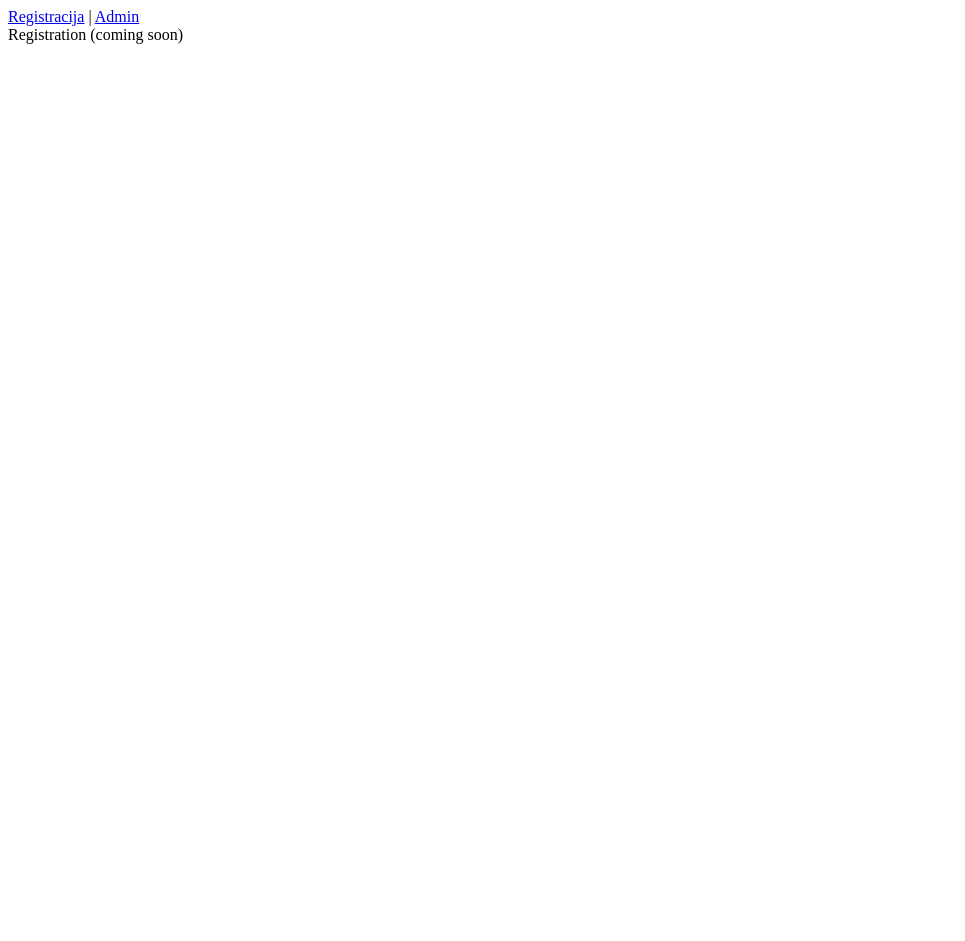
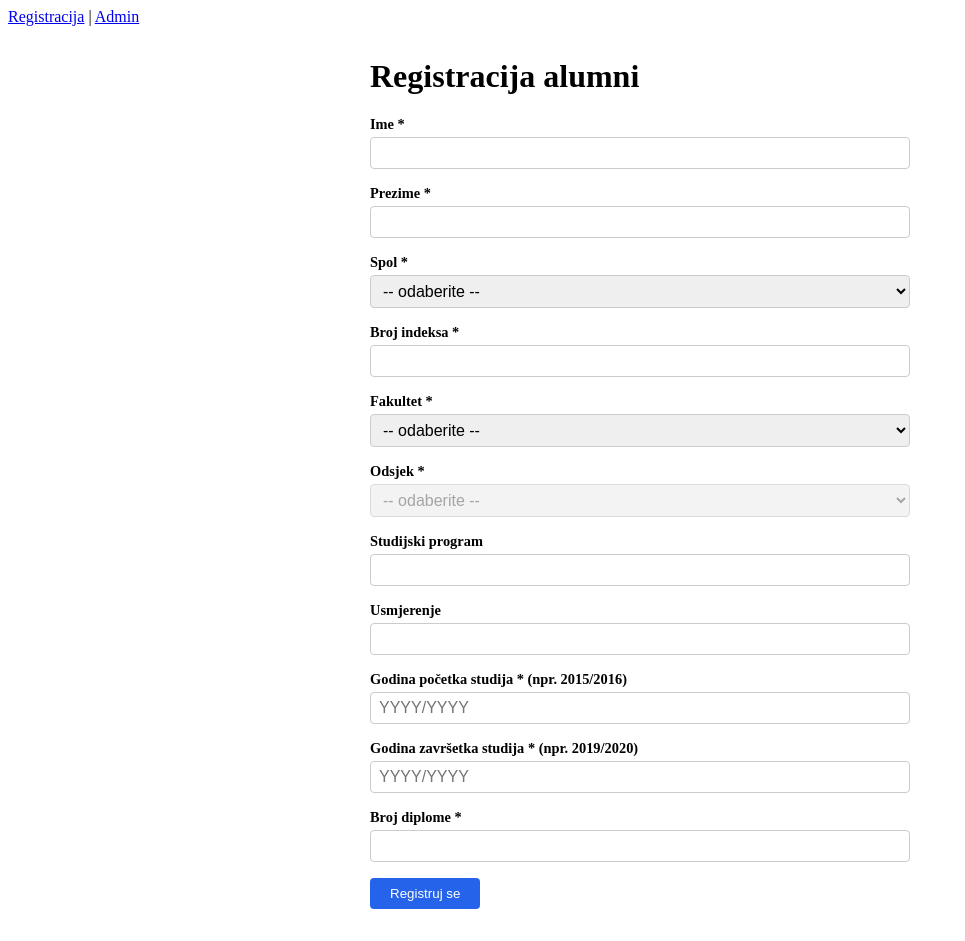
Before and after one commit to almauntz/alumni-platform, a Vue app in the folder frontend/: page / in a window 1280 px wide. Shown: the whole page, without its empty margins (0-965 px from the left). Before the commit the page ends 800 px from the top, so only its background shows below. Built offline with nearby package versions, Linux system fonts and the light colour scheme.

Commit message:
feat: alumni registration form with cascading faculty/department dropdowns

```diff
--- a/frontend/src/views/RegistrationView.vue
+++ b/frontend/src/views/RegistrationView.vue
@@ -1 +1,151 @@
-<template><div>Registration (coming soon)</div></template>
+<template>
+  <div class="registration">
+    <h1>Registracija alumni</h1>
+
+    <div v-if="success" class="success">
+      Registracija uspješna! Vaš zahtjev je u obradi.
+    </div>
+
+    <form v-else @submit.prevent="submit">
+      <div class="field">
+        <label>Ime *</label>
+        <input v-model="form.ime" required />
+      </div>
+
+      <div class="field">
+        <label>Prezime *</label>
+        <input v-model="form.prezime" required />
+      </div>
+
+      <div class="field">
+        <label>Spol *</label>
+        <select v-model="form.spol" required>
+          <option value="">-- odaberite --</option>
+          <option value="M">Muški</option>
+          <option value="F">Ženski</option>
+          <option value="Ostalo">Ostalo</option>
+        </select>
+      </div>
+
+      <div class="field">
+        <label>Broj indeksa *</label>
+        <input v-model="form.broj_indeksa" required />
+      </div>
+
+      <div class="field">
+        <label>Fakultet *</label>
+        <select v-model="form.fakultet" required @change="form.odsjek = ''">
+          <option value="">-- odaberite --</option>
+          <option v-for="f in FACULTY_NAMES" :key="f" :value="f">{{ f }}</option>
+        </select>
+      </div>
+
+      <div class="field">
+        <label>Odsjek *</label>
+        <select v-model="form.odsjek" required :disabled="!form.fakultet">
+          <option value="">-- odaberite --</option>
+          <option
+            v-for="d in departments"
+            :key="d"
+            :value="d"
+          >{{ d }}</option>
+        </select>
+      </div>
+
+      <div class="field">
+        <label>Studijski program</label>
+        <input v-model="form.studijski_program" />
+      </div>
+
+      <div class="field">
+        <label>Usmjerenje</label>
+        <input v-model="form.usmjerenje" />
+      </div>
+
+      <div class="field">
+        <label>Godina početka studija * (npr. 2015/2016)</label>
+        <input v-model="form.godina_pocetka" placeholder="YYYY/YYYY" required pattern="\d{4}/\d{4}" />
+      </div>
+
+      <div class="field">
+        <label>Godina završetka studija * (npr. 2019/2020)</label>
+        <input v-model="form.godina_zavrsetka" placeholder="YYYY/YYYY" required pattern="\d{4}/\d{4}" />
+      </div>
+
+      <div class="field">
+        <label>Broj diplome *</label>
+        <input v-model="form.broj_diplome" required />
+      </div>
+
+      <div v-if="errors.length" class="errors">
+        <p v-for="e in errors" :key="e">{{ e }}</p>
+      </div>
+
+      <button type="submit" :disabled="submitting">
+        {{ submitting ? 'Slanje...' : 'Registruj se' }}
+      </button>
+    </form>
+  </div>
+</template>
+
+<script setup>
+import { ref, computed } from 'vue'
+import { FACULTIES, FACULTY_NAMES } from '../data/faculties.js'
+
+const form = ref({
+  ime: '',
+  prezime: '',
+  spol: '',
+  broj_indeksa: '',
+  fakultet: '',
+  odsjek: '',
+  studijski_program: '',
+  usmjerenje: '',
+  godina_pocetka: '',
+  godina_zavrsetka: '',
+  broj_diplome: '',
+})
+
+const success = ref(false)
+const submitting = ref(false)
+const errors = ref([])
+
+const departments = computed(() =>
+  form.value.fakultet ? FACULTIES[form.value.fakultet] : []
+)
+
+async function submit() {
+  errors.value = []
+  submitting.value = true
+  try {
+    const res = await fetch('/api/alumni', {
+      method: 'POST',
+      headers: { 'Content-Type': 'application/json' },
+      body: JSON.stringify(form.value),
+    })
+    if (res.ok) {
+      success.value = true
+    } else {
+      const data = await res.json()
+      if (data.detail) {
+        errors.value = Array.isArray(data.detail)
+          ? data.detail.map(e => e.msg)
+          : [data.detail]
+      }
+    }
+  } finally {
+    submitting.value = false
+  }
+}
+</script>
+
+<style scoped>
+.registration { max-width: 540px; margin: 2rem auto; padding: 0 1rem; }
+.field { margin-bottom: 1rem; display: flex; flex-direction: column; gap: 4px; }
+label { font-weight: 600; font-size: 0.9rem; }
+input, select { padding: 6px 8px; border: 1px solid #ccc; border-radius: 4px; font-size: 1rem; }
+button { padding: 8px 20px; background: #2563eb; color: white; border: none; border-radius: 4px; cursor: pointer; }
+button:disabled { opacity: 0.6; cursor: default; }
+.success { background: #d1fae5; padding: 1rem; border-radius: 4px; color: #065f46; }
+.errors { background: #fee2e2; padding: 0.75rem; border-radius: 4px; color: #991b1b; }
+</style>
```
